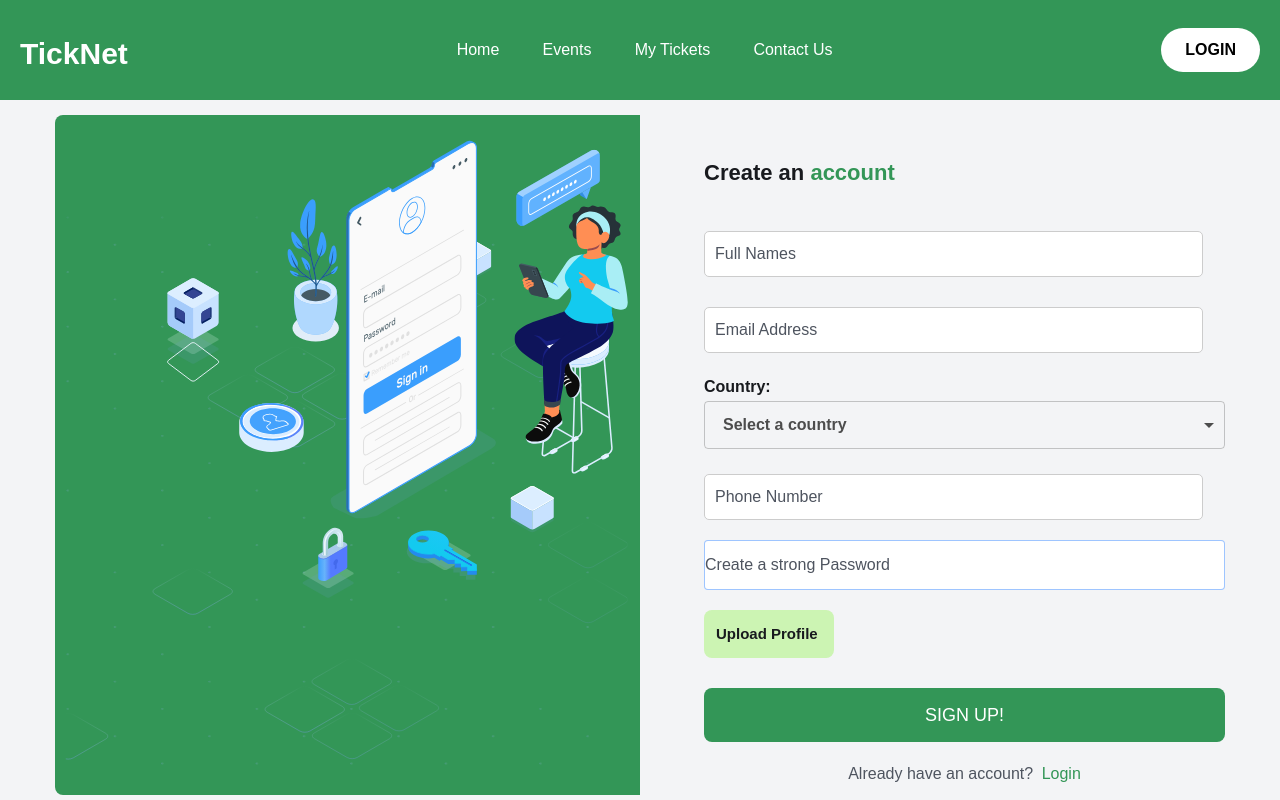
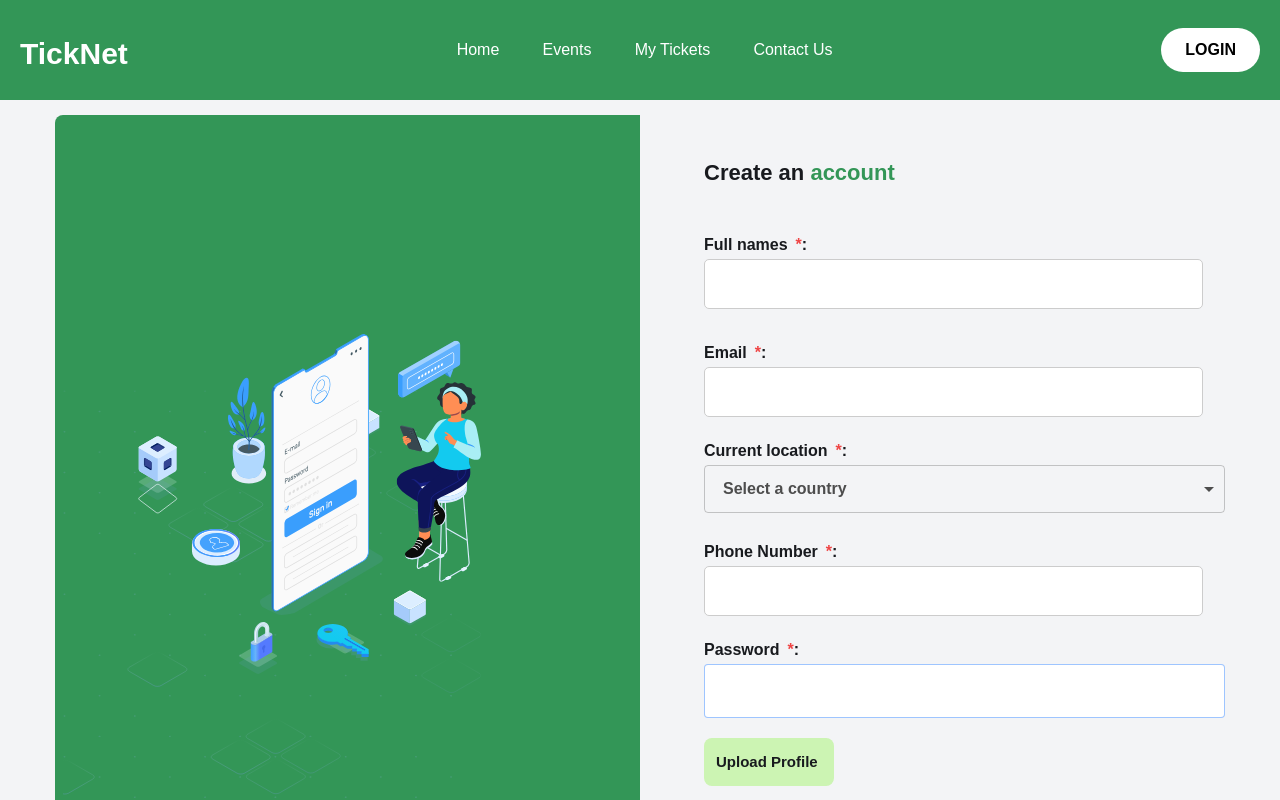
Before and after one commit to faid-terence/Eve-Ease, a React (Vite) app: page /auth/register in a window 1280 px wide. Shown: the top 800 px of the page. Built offline with nearby package versions, Linux system fonts and the light colour scheme.

Commit message:
feat(signup):indicator for required fields

```diff
--- a/src/components/countries/EastAfrica.jsx
+++ b/src/components/countries/EastAfrica.jsx
@@ -17,7 +17,6 @@ const EastAfricanFlags = ({ selected, onSelect }) => {
       customLabels={{}}
       showSelectedLabel={true}
       className="flag-select"
-
     />
   );
 };
--- a/src/pages/SignUp.jsx
+++ b/src/pages/SignUp.jsx
@@ -83,9 +83,9 @@ export const SignUp = () => {
     <section className="px-5 xl:px-0">
       <div className="max-w-[1170px] mx-auto">
         <div className="grid grid-cols-1 lg:grid-cols-2">
-          <div className="hidden lg:block bg-primaryColor rounded-l-lg h-[680px]">
-            <figure className="rounded-l-lg">
-              <img src={signUpImgII} alt="" className="w-full rounded-l-lg" />
+          <div className="hidden lg:block bg-primaryColor rounded-l-lg h-[780px]">
+            <figure className="rounded-l-lg mt-[200px] mr-[150px]">
+              <img src={signUpImgII} alt="" className="w-full rounded-l-lg " />
             </figure>
           </div>
 
@@ -96,30 +96,36 @@ export const SignUp = () => {
 
             <form action="" onSubmit={submitHandler}>
               <div className="mb-5">
+                <label className="text-headingColor font-bold text-[16px] leading-7">
+                  Full names<span className="text-red-500 ml-2">*</span>:
                   <input
                     type="text"
-                  placeholder="Full Names"
+                    // placeholder="Full Names"
                     name="fullNames"
                     value={formData.fullNames}
                     onChange={handleInputChange}
                     className="w-full pr-4 py-3 border-b border-solid border-[#CCF4B3] focus:outline-none placeholder:text-textColor cursor-pointer"
                     required
                   />
+                </label>
               </div>
               <div className="mb-5">
+                <label className="text-headingColor font-bold text-[16px] leading-7">
+                  Email<span className="text-red-500 ml-2">*</span>:
                   <input
                     type="email"
-                  placeholder="Email Address"
+                    // placeholder="Email Address *"
                     name="email"
                     value={formData.email}
                     onChange={handleInputChange}
                     className="w-full pr-4 py-3 border-b border-solid border-[#CCF4B3] focus:outline-none placeholder:text-textColor cursor-pointer"
                     required
                   />
+                </label>
               </div>
               <div className="mb-5">
                 <label className="text-headingColor font-bold text-[16px] leading-7">
-                  Country:
+                  Current location<span className="text-red-500 ml-2">*</span>:
                   <EastAfricanFlags
                     selected={formData.country}
                     onSelect={(countryCode) =>
@@ -132,27 +138,33 @@ export const SignUp = () => {
               </div>
 
               <div className="mb-5">
+                <label className="text-headingColor font-bold text-[16px] leading-7">
+                  Phone Number<span className="text-red-500 ml-2">*</span>:
                   <input
                     type="tel"
-                  placeholder="Phone Number"
+                    // placeholder="Phone Number"
                     name="phoneNumber"
                     value={formData.phoneNumber}
                     onChange={handleInputChange}
                     className="w-full pr-4 py-3 border-b border-solid border-[#CCF4B3] focus:outline-none placeholder:text-textColor cursor-pointer"
                     required
                   />
+                </label>
               </div>
 
               <div className="mb-5">
+                <label className="text-headingColor font-bold text-[16px] leading-7">
+                  Password<span className="text-red-500 ml-2">*</span>:
                   <input
                     type="password"
-                  placeholder="Create a strong Password"
+                    // placeholder="Create a strong Password"
                     name="password"
                     value={formData.password}
                     onChange={handleInputChange}
                     className="w-full pr-4 py-3 border-b border-solid border-[#0066ff61] focus:outline-none placeholder:text-textColor cursor-pointer"
                     required // Ensure password field is marked as required
                   />
+                </label>
               </div>
 
               <div className="mb-5 flex items-center gap-3">
```
Lines whose indentation alone changed are shown as unchanged.
